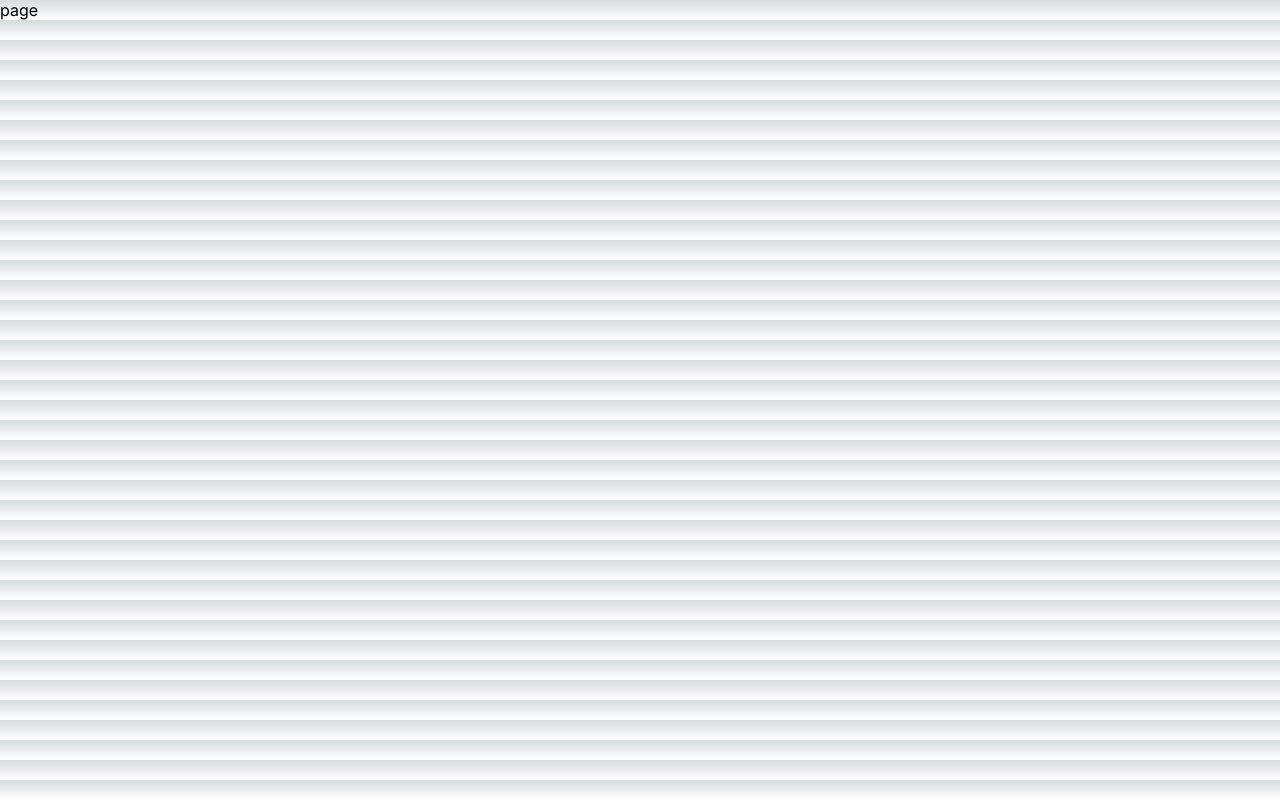
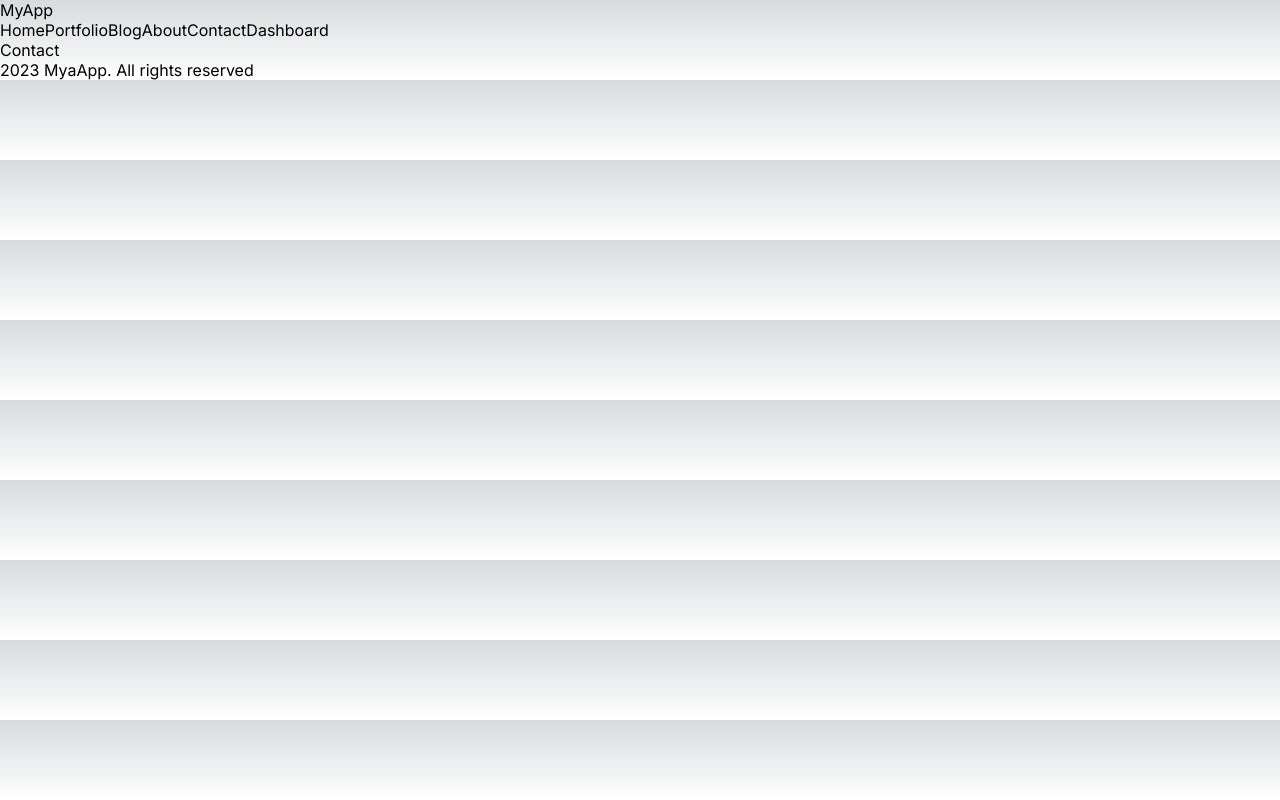
Before and after one commit to BANDITOS86/ai-next-react, a Next.js app: page /contact in a window 1280 px wide. Built offline with nearby package versions, Linux system fonts and the light colour scheme.

Commit message:
feat: add navbar and footer

```diff
--- a/src/app/contact/page.jsx
+++ b/src/app/contact/page.jsx
@@ -1,9 +1,9 @@
 import React from 'react'
 
-const page = () => {
+const Contact = () => {
   return (
-    <div>page</div>
+    <div>Contact</div>
   )
 }
 
-export default page
+export default Contact
--- a/src/app/layout.js
+++ b/src/app/layout.jsx
@@ -1,17 +1,23 @@
 import { Inter } from 'next/font/google'
 import './globals.css'
+import Navbar from '@/components/navbar/Navbar'
+import Footer from '@/components/footer/Footer'
 
 const inter = Inter({ subsets: ['latin'] })
 
 export const metadata = {
-  title: 'Create Next App',
+  title: 'My App',
   description: 'Generated by create next app',
 }
 
 export default function RootLayout({ children }) {
   return (
     <html lang="en">
-      <body className={inter.className}>{children}</body>
+      <body className={inter.className}>
+        <Navbar/>
+        {children}
+        <Footer/>
+      </body>
     </html>
   )
 }
--- /dev/null
+++ b/src/components/footer/Footer.jsx
@@ -0,0 +1,10 @@
+const Footer = () => {
+  return (
+    <footer>
+      <div>2023 MyaApp. All rights reserved</div>
+      <div></div>
+    </footer>
+  )
+}
+
+export default Footer
--- /dev/null
+++ b/src/components/navbar/Navbar.jsx
@@ -0,0 +1,49 @@
+import Link from "next/link"
+
+const links = [
+  {
+    id: 1,
+    title: "Home",
+    url: "/",
+  },
+  {
+    id: 2,
+    title: "Portfolio",
+    url: "/portfolio",
+  },
+  {
+    id: 3,
+    title: "Blog",
+    url: "/blog",
+  },
+  {
+    id: 4,
+    title: "About",
+    url: "/about",
+  },
+  {
+    id: 5,
+    title: "Contact",
+    url: "/contact",
+  },
+  {
+    id: 6,
+    title: "Dashboard",
+    url: "/dashboard",
+  },
+];
+
+const Navbar = () => {
+  return (
+    <nav>
+      <Link href="/">MyApp</Link>
+      <div>
+        {links.map((link) => (
+          <Link key={link.id} href={link.url}>{link.title}</Link>
+        ))}
+      </div>
+    </nav>
+  )
+}
+
+export default Navbar
```
Also changed, not shown: src/app/contact/loading.jsx (added, +9 -0 lines), src/app/portfolio/page.jsx (+9 -0 lines).
